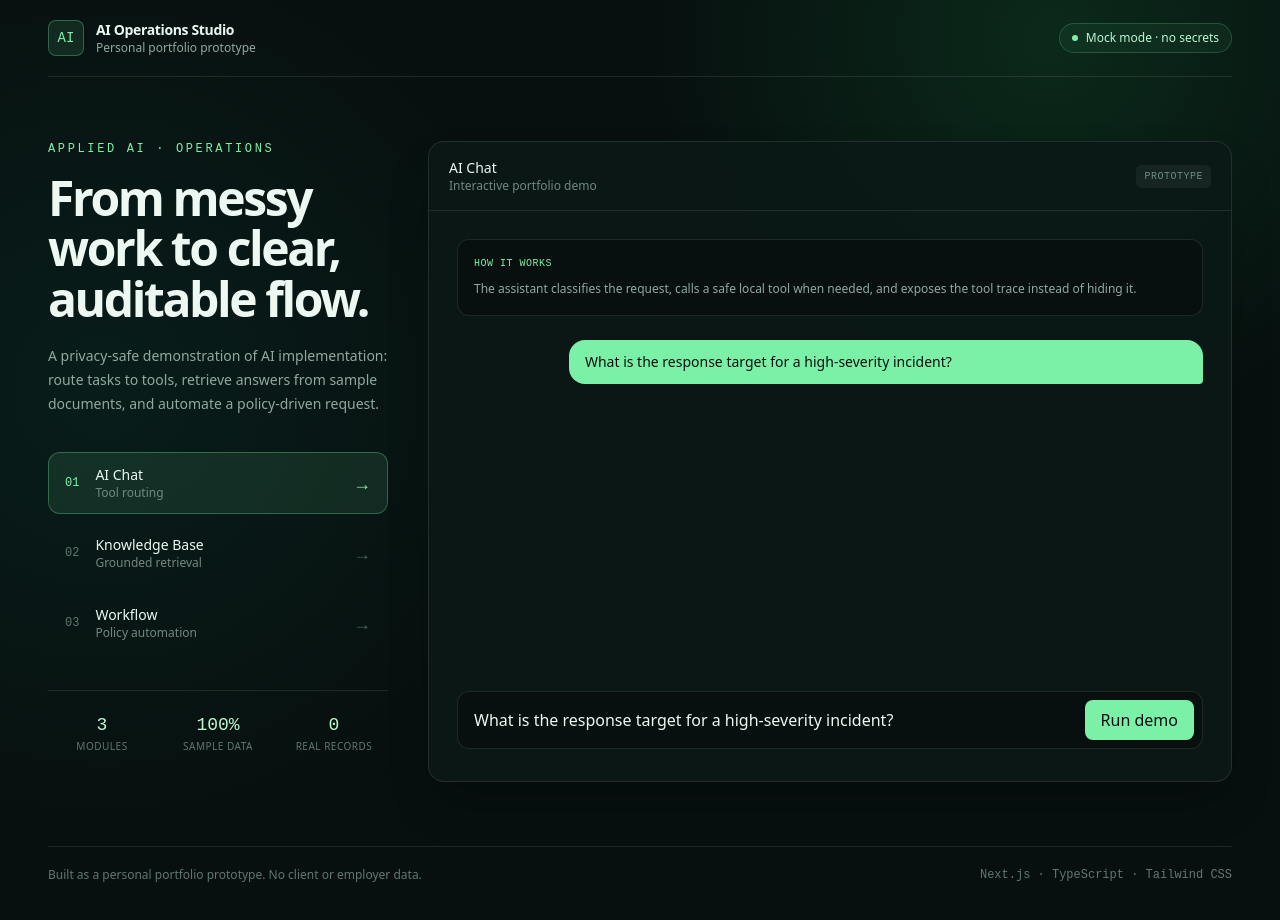
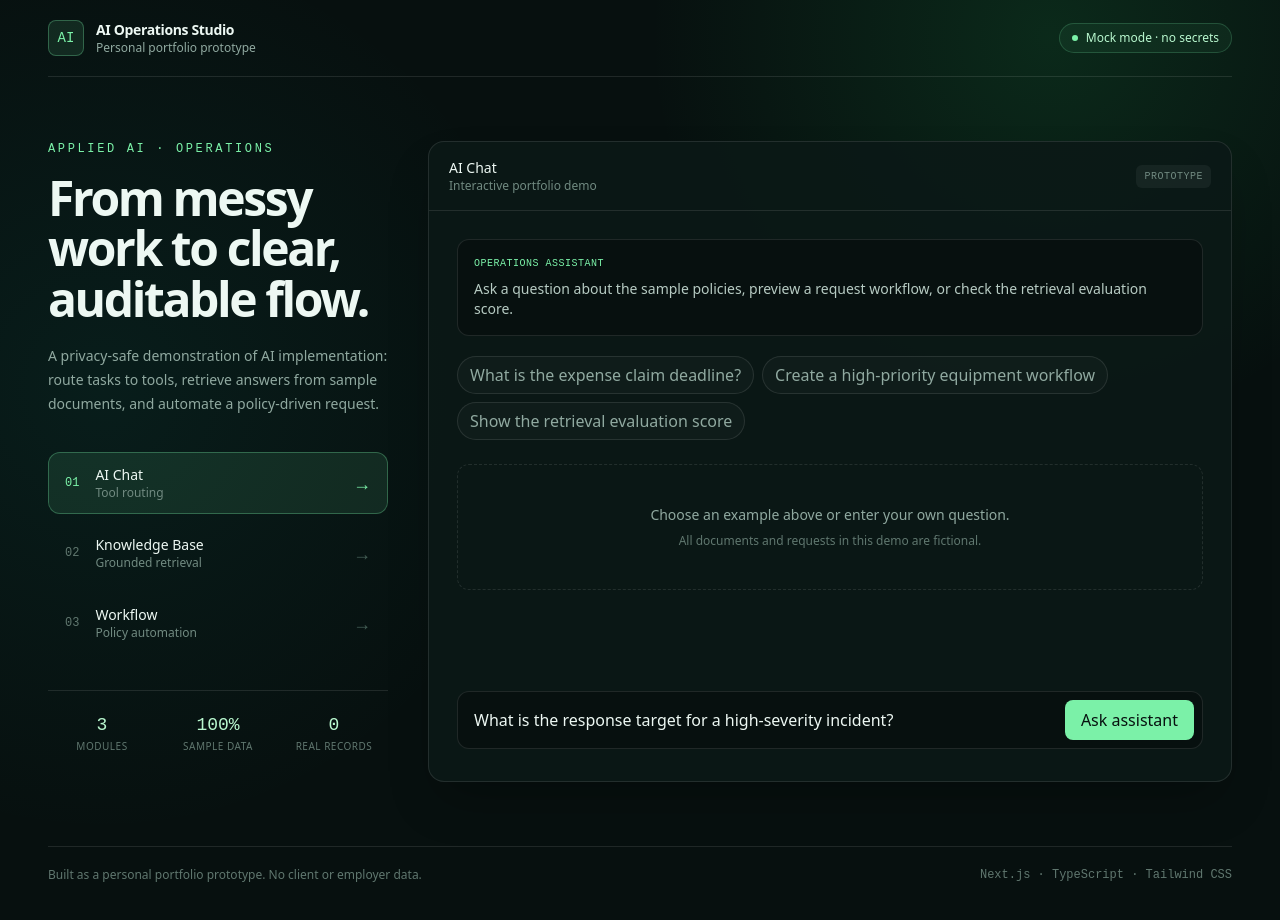
Before and after one commit to Palatip18/ai-operations-studio, a Next.js app: page / in a window 1280 px wide. Shown: the top 920 px of the page. Built offline with nearby package versions, Linux system fonts and the light colour scheme.

Commit message:
Refine chat demo experience

```diff
--- a/src/components/studio.tsx
+++ b/src/components/studio.tsx
@@ -58,16 +58,21 @@ export function Studio() {
 
 function ChatDemo() {
   const [message, setMessage] = useState("What is the response target for a high-severity incident?");
+  const [submittedMessage, setSubmittedMessage] = useState("");
   const [result, setResult] = useState<{ answer: string; toolCalls: { name: string; resultCount: number; summary: string }[]; mode: string } | null>(null);
   const [loading, setLoading] = useState(false);
-  async function submit(event: FormEvent) { event.preventDefault(); setLoading(true); const response = await fetch("/api/chat", { method: "POST", headers: { "Content-Type": "application/json" }, body: JSON.stringify({ message }) }); setResult(await response.json()); setLoading(false); }
+  const suggestions = ["What is the expense claim deadline?", "Create a high-priority equipment workflow", "Show the retrieval evaluation score"];
+  async function submit(event: FormEvent) { event.preventDefault(); const prompt = message.trim(); if (!prompt) return; setSubmittedMessage(prompt); setMessage(""); setLoading(true); setResult(null); const response = await fetch("/api/chat", { method: "POST", headers: { "Content-Type": "application/json" }, body: JSON.stringify({ message: prompt }) }); setResult(await response.json()); setLoading(false); }
   return <div className="flex min-h-[510px] flex-col">
-    <div className="mb-6 rounded-xl border border-white/10 bg-[#07100f] p-4"><p className="mb-2 font-mono text-[10px] uppercase tracking-wider text-green-300">How it works</p><p className="text-xs leading-5 text-[#90a9a0]">The assistant classifies the request, calls a safe local tool when needed, and exposes the tool trace instead of hiding it.</p></div>
-    <div className="flex-1 space-y-4">
-      <div className="ml-auto max-w-[85%] rounded-2xl rounded-br-sm bg-green-300 px-4 py-3 text-sm text-[#07100f]">{message}</div>
-      {result && <div className="max-w-[90%] space-y-3"><div className="rounded-2xl rounded-bl-sm border border-white/10 bg-white/[.04] px-4 py-3 text-sm leading-6 text-[#d9e8e2]">{result.answer}</div>{result.toolCalls.map((tool, index) => <div key={`${tool.name}-${index}`} className="rounded-lg border border-green-300/20 bg-green-300/5 p-3 font-mono text-xs"><div className="flex justify-between gap-3 text-green-300"><span>↳ tool: {tool.name}</span><span>{tool.resultCount} result</span></div><p className="mt-1 text-[#718a81]">{tool.summary}</p></div>)}<p className="font-mono text-[10px] uppercase tracking-wider text-[#60776f]">Mode: {result.mode}</p></div>}
+    <div className="mb-5 rounded-xl border border-white/10 bg-[#07100f] p-4"><p className="mb-2 font-mono text-[10px] uppercase tracking-wider text-green-300">Operations assistant</p><p className="text-sm leading-5 text-[#b7cbc3]">Ask a question about the sample policies, preview a request workflow, or check the retrieval evaluation score.</p></div>
+    <div className="mb-6 flex flex-wrap gap-2">{suggestions.map((suggestion) => <button key={suggestion} type="button" onClick={() => setMessage(suggestion)} className="rounded-full border border-white/10 bg-white/[.025] px-3 py-1.5 text-left text-xs text-[#90a9a0] transition hover:border-green-300/30 hover:text-green-200">{suggestion}</button>)}</div>
+    <div className="flex-1 space-y-4" aria-live="polite">
+      {!submittedMessage && <div className="rounded-xl border border-dashed border-white/10 px-5 py-10 text-center"><p className="text-sm text-[#90a9a0]">Choose an example above or enter your own question.</p><p className="mt-2 text-xs text-[#60776f]">All documents and requests in this demo are fictional.</p></div>}
+      {submittedMessage && <div className="ml-auto max-w-[85%] rounded-2xl rounded-br-sm bg-green-300 px-4 py-3 text-sm text-[#07100f]">{submittedMessage}</div>}
+      {loading && <div className="max-w-[90%] rounded-2xl rounded-bl-sm border border-white/10 bg-white/[.04] px-4 py-3 text-sm text-[#90a9a0]">Reviewing the request…</div>}
+      {result && <div className="max-w-[90%] space-y-3"><div className="rounded-2xl rounded-bl-sm border border-white/10 bg-white/[.04] px-4 py-3 text-sm leading-6 text-[#d9e8e2]">{result.answer}</div>{result.toolCalls.length > 0 && <details className="rounded-xl border border-white/10 bg-[#07100f] p-3"><summary className="cursor-pointer text-xs font-medium text-green-300">View sources and technical trace</summary><div className="mt-3 space-y-2 border-t border-white/10 pt-3">{result.toolCalls.map((tool, index) => <div key={`${tool.name}-${index}`} className="font-mono text-xs"><div className="flex flex-wrap justify-between gap-2 text-[#b7cbc3]"><span>{tool.name}</span><span>{tool.resultCount} {tool.resultCount === 1 ? "item" : "items"} reviewed</span></div><p className="mt-1 text-[#718a81]">{tool.summary}</p></div>)}<p className="font-mono text-[10px] uppercase tracking-wider text-[#60776f]">Execution mode: {result.mode}</p></div></details>}</div>}
     </div>
-    <form onSubmit={submit} className="mt-6 flex gap-2 rounded-xl border border-white/10 bg-[#07100f] p-2"><input aria-label="Chat message" value={message} onChange={(e) => setMessage(e.target.value)} className="min-w-0 flex-1 bg-transparent px-2 text-sm outline-none placeholder:text-[#456057]" /><button disabled={loading || !message.trim()} className="rounded-lg bg-green-300 px-4 py-2 text-sm font-medium text-[#07100f] disabled:opacity-50">{loading ? "Running…" : "Run demo"}</button></form>
+    <form onSubmit={submit} className="mt-6 flex gap-2 rounded-xl border border-white/10 bg-[#07100f] p-2"><input aria-label="Chat message" value={message} onChange={(e) => setMessage(e.target.value)} placeholder="Ask about a sample policy or workflow…" className="min-w-0 flex-1 bg-transparent px-2 text-sm outline-none placeholder:text-[#456057]" /><button disabled={loading || !message.trim()} className="rounded-lg bg-green-300 px-4 py-2 text-sm font-medium text-[#07100f] disabled:opacity-50">{loading ? "Running…" : "Ask assistant"}</button></form>
   </div>;
 }
 
```
Also changed, not shown: 1 other file (tests, documents, lock files or other folders).
